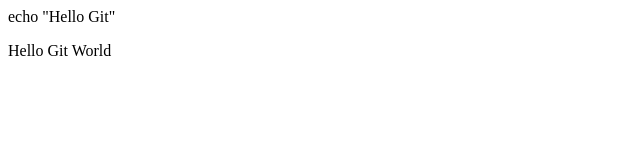
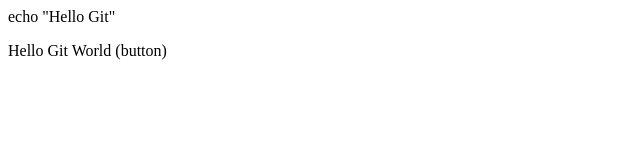
Before and after one commit to sham1jan/dev-learning, a plain HTML site: page index.html in a window 1280 px wide. Shown: the full height of the page, 0-640 px from the left. Drawn offline with Linux system fonts and the light colour scheme.

Commit message:
add button

```diff
--- a/index.html
+++ b/index.html
@@ -1,2 +1,2 @@
 echo "Hello Git"
-<p>Hello Git World </p>
+<p>Hello Git World (button)</p>
```
